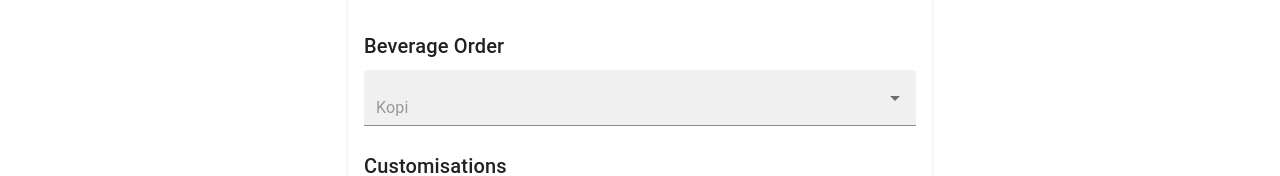
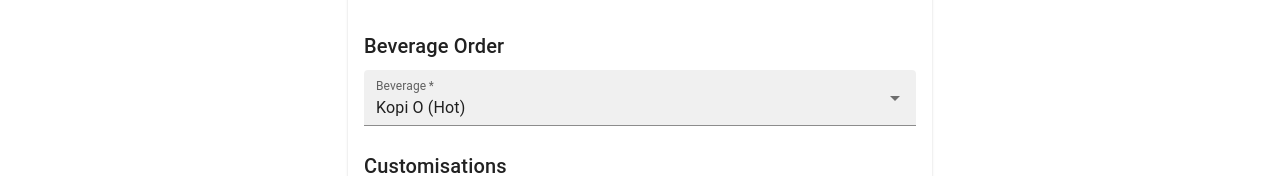
Before and after one commit to dexsjw/beverage-order-manager, a React (Vite) app: page /main-session/1 in a window 1280 px wide. Shown: the part 170-346 px from the top of the page. Built offline with nearby package versions, Linux system fonts and the light colour scheme.

Commit message:
updated with logic for Beverage change

```diff
--- a/src/components/order-form/BeverageSection.tsx
+++ b/src/components/order-form/BeverageSection.tsx
@@ -1,8 +1,39 @@
 import { Autocomplete, Stack, TextField, Typography } from "@mui/material";
 import { Beverage } from "../../type-interface/Beverage";
 import { BeverageSectionProps } from "../../type-interface/props/BeverageSectionProps";
+import { useState } from "react";
 
-function BeverageSection({ beverageMenu, beverage }: Readonly<BeverageSectionProps>) {
+const emptyBeverage: Beverage = {
+  id: 0,
+  category: "",
+  name: "",
+  price: 0
+}
+
+function BeverageSection({
+   beverageMenu,
+   orderBeverage,
+   handleBeverageChange
+}: Readonly<BeverageSectionProps>) {
+
+  // const [beverageInputValue, setBeverageInputValue] = useState(orderBeverage.name);
+  const [isBeverageNull, setIsBeverageNull] = useState(false);
+
+  const handleBeverageValueChange = (beverage: Beverage | null) => {
+    console.log(beverage);
+    if (beverage !== null) {
+      handleBeverageChange(beverage);
+      setIsBeverageNull(false);
+    } else {
+      handleBeverageChange(emptyBeverage);
+      setIsBeverageNull(true);
+    }
+  }
+
+  const handleBeverageInputValueChange = (beverageName: string) => {
+    console.log(beverageName);
+  }
+
   return (
     <Stack spacing={1}>
       <Typography
@@ -16,16 +47,30 @@ function BeverageSection({ beverageMenu, beverage }: Readonly<BeverageSectionPro
         id="beverage-order"
         options={beverageMenu}
         getOptionLabel={(option: Beverage) => option.name}
-        value={beverage}
+        value={orderBeverage}
+        onChange={(event, value) => handleBeverageValueChange(value)}
+        // inputValue={orderBeverage.name}
+        // onInputChange={(event, value) => handleBeverageInputValueChange(value)}
         renderInput={(params) => (
           <TextField
             {...params}
             required
             variant="filled"
             placeholder="Kopi"
+            label="Beverage"
           />
         )}
       />
+      {isBeverageNull &&
+        <Typography
+          variant="body1"
+          component="div"
+          align="left"
+          color="error"
+        >
+          A beverage has to be selected!
+        </Typography>
+      }
     </Stack>
   )
 }
```
